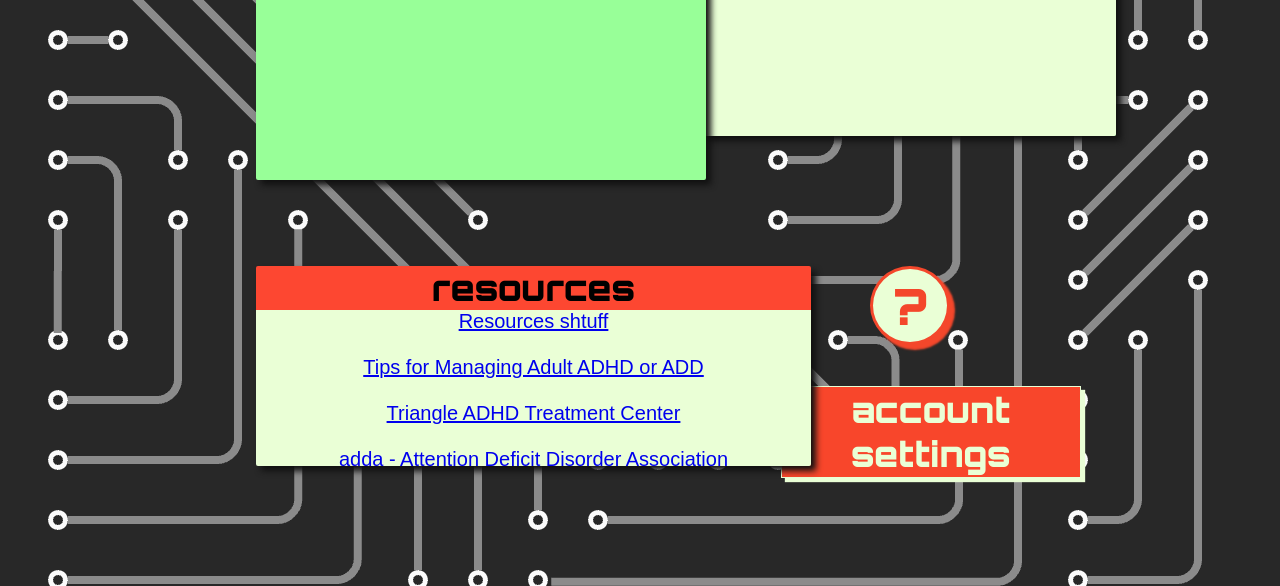
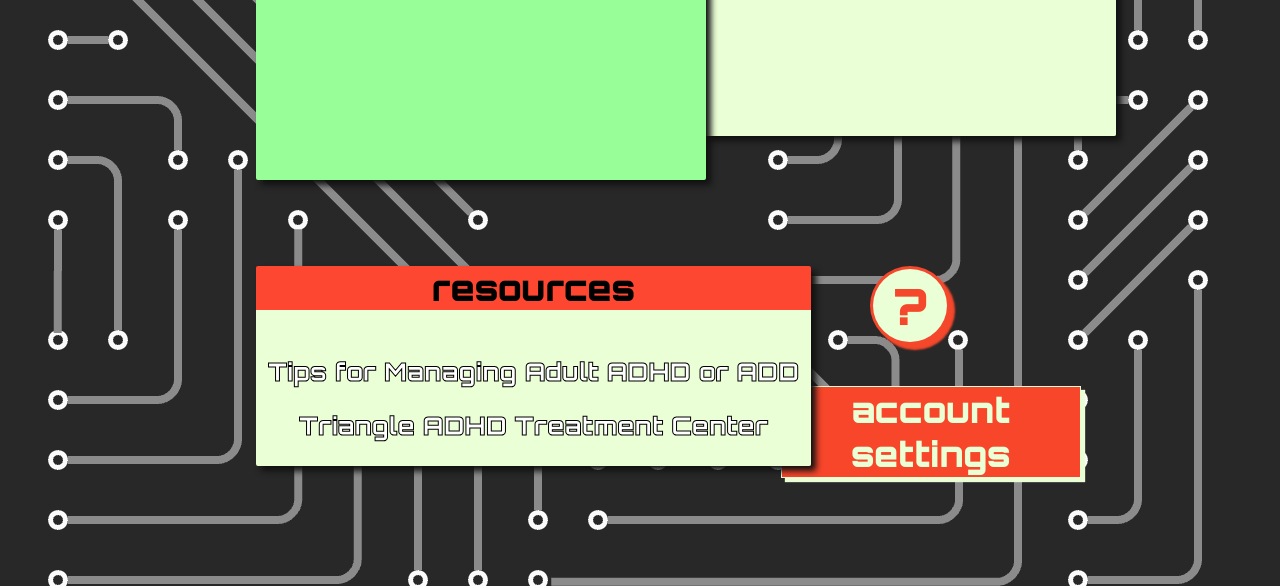
Before and after one commit to kristinesterley/MOM, a website: page public/dashboard.html in a window 1280 px wide. Shown: the part 614-1200 px from the top of the page. Drawn offline with nearby package versions, Linux system fonts and the light colour scheme; no server answers.

Commit message:
resources links styled

```diff
--- a/public/assets/scss/views/_dashboard.scss
+++ b/public/assets/scss/views/_dashboard.scss
@@ -197,6 +197,22 @@ textarea {
 	color: #000;
 	font-size: 18px;
 	font-family: Space Mono;
+}
+
+.resrcLink {
+	text-decoration: none;
+   -webkit-text-stroke-width: 1px;
+   -webkit-text-stroke-color: black;
+	color: #fff;
+	font-family: Orbitron;
+	font-size: 25px;
+
+}
+
+.resrcLink:hover {
+
+   -webkit-text-stroke-width: 2px;
+   -webkit-text-stroke-color: black;
 }
 
 input[type="date"]:before {
--- a/public/dashboard.html
+++ b/public/dashboard.html
@@ -122,13 +122,12 @@
 <div id="resrc" class='dashDivR'>
 <div class='resrcContainer'>
   <h2 class="dashHeader">resources</h2>
-    <a href="http://google.com">Resources shtuff</a>
   <br><br>
-  <a href="https://www.helpguide.org/articles/add-adhd/adult-adhd-attention-deficit-disorder-self-help.htm" target="_blank">Tips for Managing Adult ADHD or ADD</a>
+  <a class='resrcLink' href="https://www.helpguide.org/articles/add-adhd/adult-adhd-attention-deficit-disorder-self-help.htm" target="_blank">Tips for Managing Adult ADHD or ADD</a>
   <br><br>
-  <a href="http://www.orensteinsolutions.com/services/adhd-evaluations-testing-treatment/" target="_blank">Triangle ADHD Treatment Center</a>
+  <a class='resrcLink' href="http://www.orensteinsolutions.com/services/adhd-evaluations-testing-treatment/" target="_blank">Triangle ADHD Treatment Center</a>
    <br><br>
-  <a href="https://add.org/resources/" target="_blank">adda - Attention Deficit Disorder Association</a>
+  <a class='resrcLink' href="https://add.org/resources/" target="_blank">adda - Attention Deficit Disorder Association</a>
   <br><br>
 </div><!--  resources container -->
 
```
Also changed, not shown: public/assets/css/styles.css, 1 other file.
